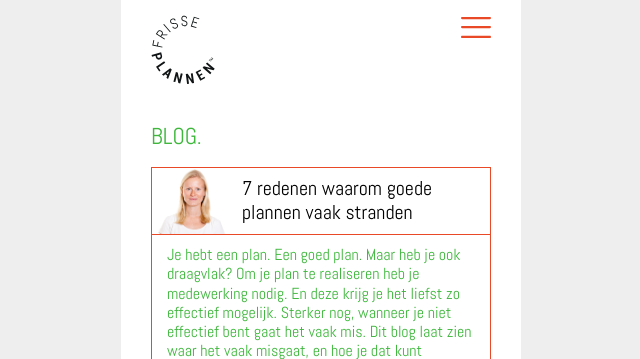
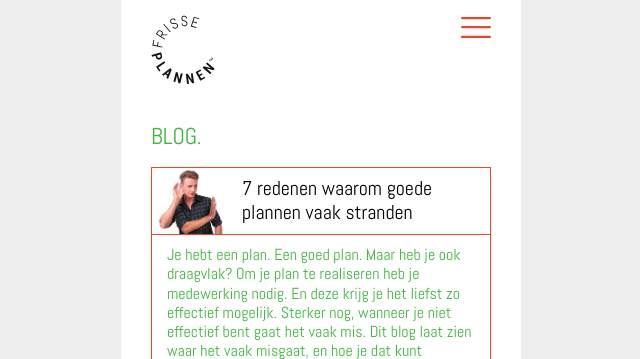
Before and after one commit to jhvanderschee/carli_d, a Jekyll site: the page built from _posts/2019-01-02-blog-7-valkuilen.md, in a window 1280 px wide. Shown: the top 359 px of the page, without its empty margins (319-959 px from the left). Built offline with Jekyll 4.4.1, drawn with Linux system fonts in a browser that asks for light colours.

Commit message:
Updated '_posts/2019-01-02-blog-7-valkuilen.md' via CloudCannon

```diff
--- a/_posts/2019-01-02-blog-7-valkuilen.md
+++ b/_posts/2019-01-02-blog-7-valkuilen.md
@@ -3,7 +3,7 @@ title: BLOG 7 valkuilen
 description: |-
   7 redenen waarom goede
   plannen vaak stranden
-image: /img/Blog_visualiseren-18.png
+image: /img/Blog_valkuilen-30.png
 ---
 
 **Je hebt een plan. Een goed plan. Maar heb je ook draagvlak? Om je plan te realiseren heb je medewerking nodig. En deze krijg je het liefst zo effectief mogelijk. Sterker nog, wanneer je niet effectief bent gaat het vaak mis. Dit blog laat zien waar het vaak misgaat, en hoe je dat kunt voorkomen.&nbsp;**
```
